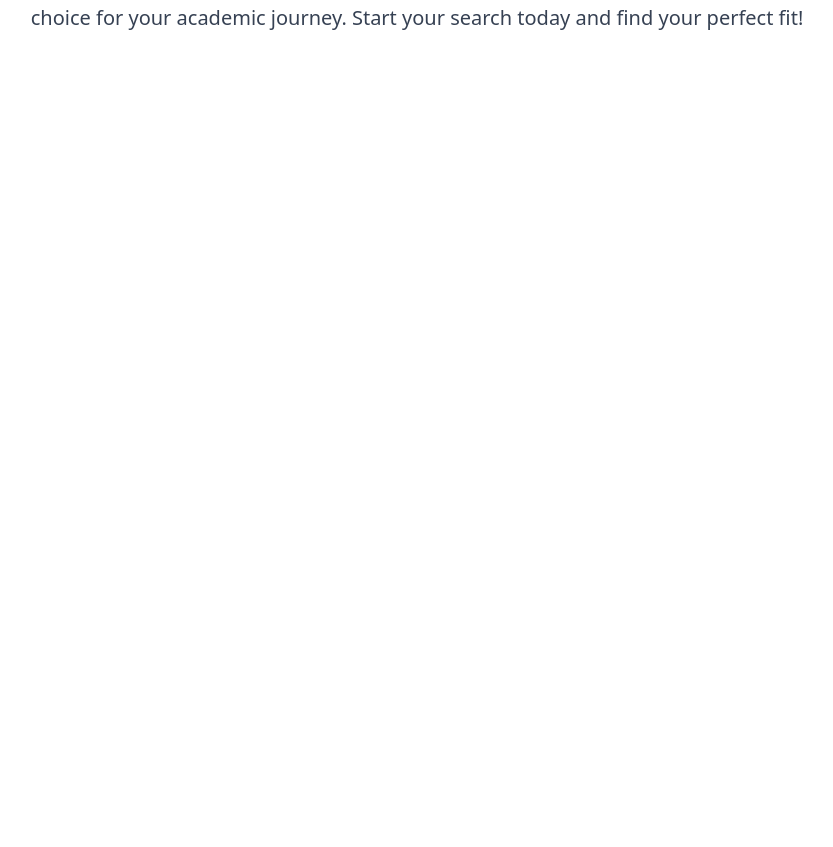
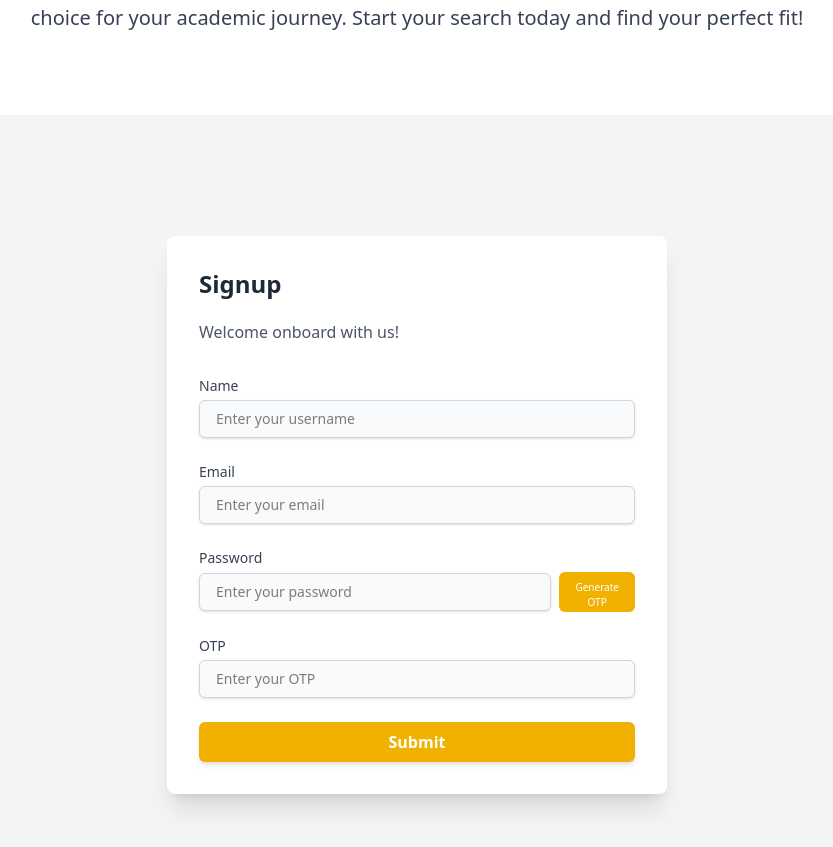
Before and after one commit to Ankitkumar7311/E-Learning, a React (Vite) app: page / in a window 1280 px wide. Shown: the part 805-1652 px from the top of the page, without its empty margins (223-1056 px from the left). Before the commit the page ends 920 px from the top, so only its background shows below. Built offline with nearby package versions, Linux system fonts and the light colour scheme.

Commit message:
Added StudentSignup

```diff
--- a/src/App.jsx
+++ b/src/App.jsx
@@ -24,6 +24,7 @@ import Signup from './components/students_profile/Signup';
 import EditMaterial from './components/admin_profile/EditMaterial';
 import UploadPdf from './components/admin_profile/UploadPdf';
 import UpdateTeach from './components/admin_profile/UpdateTeach';
+import StudentSignUp from './components/students_profile/StudentSignUp';
 
 const PublicLayout = ({ children }) => (
   <>
@@ -70,6 +71,7 @@ const App = () => {
         {/* 404 */}
         <Route path="*" element={<h1>Page Not Found</h1>} />
       </Routes>
+      <StudentSignUp/>
     </Router>
   );
 };
--- /dev/null
+++ b/src/components/students_profile/StudentSignUp.jsx
@@ -0,0 +1,123 @@
+import React, { useState } from 'react';
+
+const StudentSignUp = () => {
+  const [formData, setFormData] = useState({
+    name: '',
+    email: '',
+    password: '',
+    otp: '',
+  });
+
+  const handleChange = (e) => {
+    const { name, value } = e.target;
+    setFormData((prevData) => ({
+      ...prevData,
+      [name]: value,
+    }));
+  };
+
+  const handleGenerateOTP = () => {
+    alert('OTP has been sent to your email!');
+  };
+
+  const handleSubmit = (e) => {
+    e.preventDefault();
+    console.log('Form submitted:', formData);
+    alert('Account created successfully!');
+  };
+
+  return (
+    <div className="flex items-center justify-center min-h-screen bg-gray-100  p-4">
+      <div className=" p-8 bg-white rounded-lg shadow-xl w-[500px]">
+        <h2 className="text-2xl font-semibold text-left text-gray-800 h-[20px] w-[100px]">Signup</h2><br />
+        <p className="mt-2 text-left text-gray-600">Welcome onboard with us!</p>
+        <form className="mt-8 space-y-6" onSubmit={handleSubmit}>
+          <div>
+            <label htmlFor="name" className="block text-sm font-medium text-gray-700">
+              Name
+            </label>
+            <input
+              id="name"
+              name="name"
+              type="text"
+              autoComplete="name"
+              required
+              value={formData.name}
+              onChange={handleChange}
+              className="mt-1 block w-full px-4 py-2 bg-gray-50 border border-gray-300 rounded-md shadow-sm focus:outline-none focus:ring-blue-500 focus:border-blue-500 sm:text-sm inset-shadow-indigo-500 hover:bg-blue-200 bg-[#D8E7F5]"
+              placeholder="Enter your username"
+            />
+          </div>
+          <div>
+            <label htmlFor="email" className="block text-sm font-medium text-gray-700">
+              Email
+            </label>
+            <input
+              id="email"
+              name="email"
+              type="email"
+              autoComplete="email"
+              required
+              value={formData.email}
+              onChange={handleChange}
+              className="mt-1 block w-full px-4 py-2 bg-gray-50 border border-gray-300 rounded-md shadow-sm focus:outline-none focus:ring-blue-500 focus:border-blue-500 sm:text-sm inset-shadow-indigo-500 hover:bg-blue-200 bg-[#D8E7F5]"
+              placeholder="Enter your email"
+            />
+          </div>
+          <div>
+            <label htmlFor="password" className="block text-sm font-medium text-gray-700">
+              Password
+            </label>
+            {/* Flex container to align input and button */}
+            <div className="mt-1 flex items-center">
+              <input
+                id="password"
+                name="password"
+                type="password"
+                autoComplete="current-password"
+                required
+                value={formData.password}
+                onChange={handleChange}
+                // Use flex-grow and a margin to the right to create spacing
+                className="flex-grow block w-full px-4 py-2 bg-gray-50 border border-gray-300 rounded-md shadow-sm focus:outline-none focus:ring-blue-500 focus:border-blue-500 sm:text-sm mr-2 inset-shadow-indigo-500 hover:bg-blue-200 bg-[#D8E7F5]"
+                placeholder="Enter your password"
+              />
+              <button
+                type="button"
+                onClick={handleGenerateOTP}
+                className="px-3 h-10 py-2 text-[10px] font-medium text-white bg-yellow-500 rounded-md hover:bg-yellow-600 focus:outline-none focus:ring-2 focus:ring-offset-2 focus:ring-yellow-500"
+              >
+                Generate OTP
+              </button>
+            </div>
+          </div>
+          <div>
+            <label htmlFor="otp" className="block text-sm font-medium text-gray-700">
+              OTP
+            </label>
+            <input
+              id="otp"
+              name="otp"
+              type="text"
+              required
+              value={formData.otp}
+              onChange={handleChange}
+              className="mt-1 block w-full px-4 py-2 bg-gray-50 border border-gray-300 rounded-md shadow-sm focus:outline-none focus:ring-blue-500 focus:border-blue-500 sm:text-sm inset-shadow-indigo-500 hover:bg-blue-200 bg-[#D8E7F5]"
+              placeholder="Enter your OTP"
+            />
+          </div>
+          <div>
+            <button
+              type="submit"
+              className="w-full py-2 px-4 bg-yellow-500 text-white font-semibold rounded-md shadow-md hover:bg-yellow-600 focus:outline-none focus:ring-2 focus:ring-offset-2 focus:ring-yellow-500"
+            >
+              Submit
+            </button>
+          </div>
+        </form>
+      </div>
+    </div>
+  );
+};
+
+export default StudentSignUp;
```
